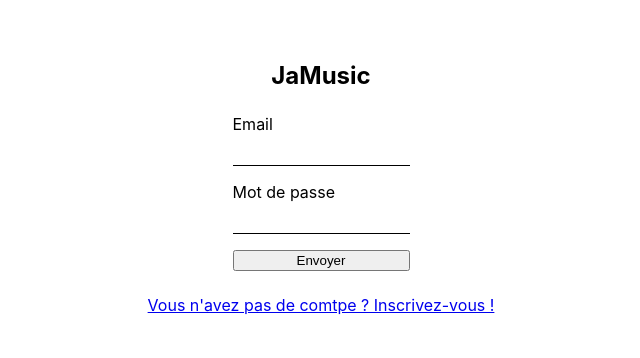
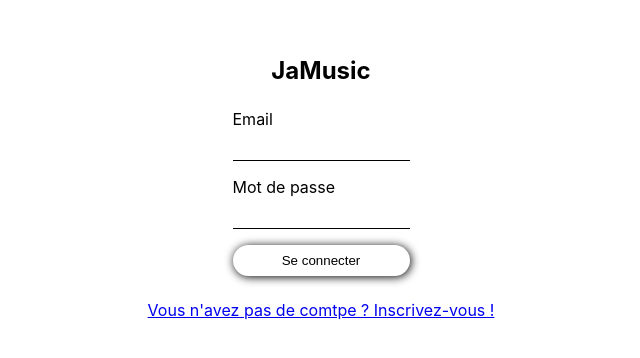
Before and after one commit to WildCodeSchool/reims-0919-js-jamusic, a React (Create React App) app in the folder front/: page /login in a window 1280 px wide. Shown: the part 212-570 px from the top of the page, without its empty margins (319-959 px from the left). Built offline with nearby package versions, Linux system fonts and the light colour scheme; no server answers.

Commit message:
ADD style on buttons

```diff
--- a/front/src/App.js
+++ b/front/src/App.js
@@ -13,6 +13,7 @@ import './Components/Layout.css'
 import './Components/Space.css'
 import './Components/List.css'
 import './Components/Form.css'
+import './Components/Button.css'
 
 class App extends React.Component {
     constructor(props) {
--- a/front/src/Components/AccountRegister.jsx
+++ b/front/src/Components/AccountRegister.jsx
@@ -37,7 +37,11 @@ const AccountRegister = () => {
                 id='password2'
                 className='space:stack underlined no-focus'
             />
-            <button type='submit' id='submit'>
+            <button
+                type='submit'
+                id='submit'
+                className='space:inset-squish btn-animation btn-angles btn-shadow btn-borderless btn-color'
+            >
                 S'inscrire
             </button>
         </form>
--- /dev/null
+++ b/front/src/Components/Button.css
@@ -0,0 +1,20 @@
+.btn-animation:active {
+    transform: scale(1.1, 1.1);
+}
+
+.btn-angles {
+    border-radius: 30px;
+}
+
+.btn-shadow {
+    box-shadow: black 1px 1px 10px;
+}
+
+.btn-color {
+    background-color: var(--button-bg-color);
+    color: var(--button-font-color);
+}
+
+.btn-borderless {
+    border: 0;
+}
--- a/front/src/Components/LoginForm.jsx
+++ b/front/src/Components/LoginForm.jsx
@@ -82,7 +82,11 @@ class LoginForm extends React.Component {
                             className='underlined no-focus space:stack'
                         />
                     </div>
-                    <input type='submit' value='Envoyer' />
+                    <input
+                        type='submit'
+                        value='Se connecter'
+                        className='space:inset-squish btn-animation btn-angles btn-shadow btn-borderless btn-color'
+                    />
                 </form>
                 <Link to='/register'>
                     Vous n'avez pas de comtpe ? Inscrivez-vous !
--- a/front/src/Components/ModifProfileForm.jsx
+++ b/front/src/Components/ModifProfileForm.jsx
@@ -55,7 +55,11 @@ function ModifProfileForm({ tags }) {
                     rows='1'
                     className='space-size space:stack'
                 ></textarea>
-                <input type='submit' id='submit' />
+                <input
+                    type='submit'
+                    id='submit'
+                    className='space-size:m space:inset-squish btn-animation btn-angles btn-shadow btn-borderless btn-color'
+                />
             </form>
         </div>
     )
```
